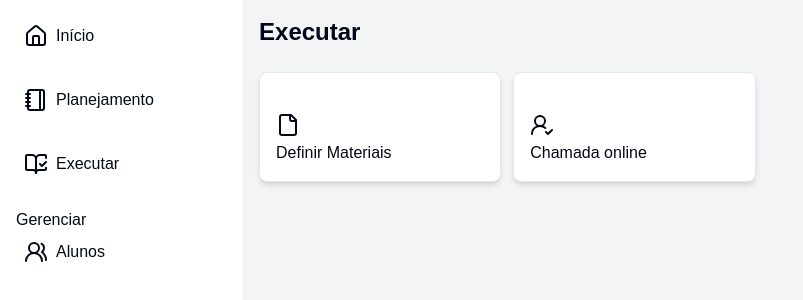
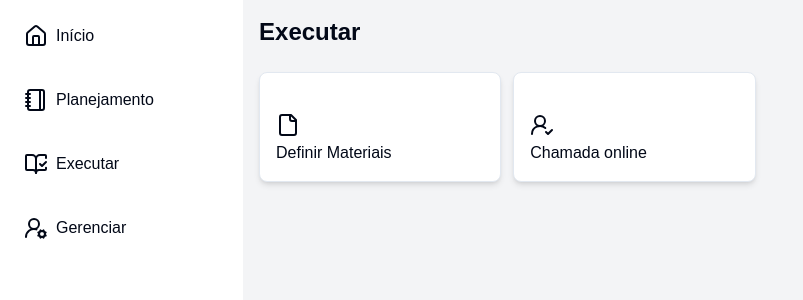
Before and after one commit to gabrielwbenatti/siga-fatec, a Next.js app in the folder siga-web/: page /app/execute in a window 1280 px wide. Shown: the top 300 px of the page, without its empty margins (0-803 px from the left). Built offline with nearby package versions, Linux system fonts and the light colour scheme.

Commit message:
🔨 Modificado rota de alunos

```diff
--- a/siga-web/app/(application)/app/layout.tsx
+++ b/siga-web/app/(application)/app/layout.tsx
@@ -1,5 +1,5 @@
 import { ROUTES } from "@/lib/routes";
-import { BookOpenCheck, Home, Notebook, UsersRound } from "lucide-react";
+import { BookOpenCheck, Home, Notebook, UserCog2Icon } from "lucide-react";
 import { ReactNode } from "react";
 import SidebarMenu from "./_components/SidebarMenu";
 
@@ -20,15 +20,11 @@ const HomeLayout = ({
       href: ROUTES.EXECUTE.LIST,
       icon: <BookOpenCheck />,
     },
+
     {
       caption: "Gerenciar",
-      items: [
-        {
-          caption: "Alunos",
-          href: ROUTES.STUDENTS.LIST,
-          icon: <UsersRound />,
-        },
-      ],
+      href: ROUTES.MANAGE.LIST,
+      icon: <UserCog2Icon />,
     },
   ];
 
--- a/siga-web/lib/routes.ts
+++ b/siga-web/lib/routes.ts
@@ -3,11 +3,6 @@ export const ROUTES = {
   CLASS_SELECTION: "/class-selection",
 
   HOME: "/app",
-
-  STUDENTS: {
-    LIST: "/app/execute/students",
-    EDIT: (id: number) => `/app/execute/students/${id}/edit`,
-  },
 
   EXECUTE: {
     LIST: "/app/execute",
@@ -45,4 +40,13 @@ export const ROUTES = {
       LIST: "/app/planning/bibliography",
     },
   },
+
+  MANAGE: {
+    LIST: "/app/manage",
+
+    STUDENTS: {
+      LIST: "/app/manage/students",
+      EDIT: (id: number) => `/app/manage/students/${id}/edit`,
+    },
+  },
 } as const;
```
